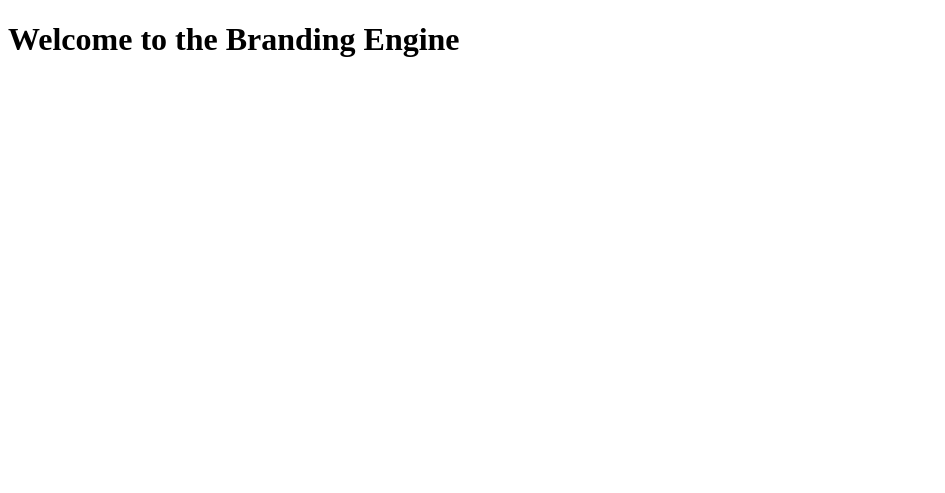
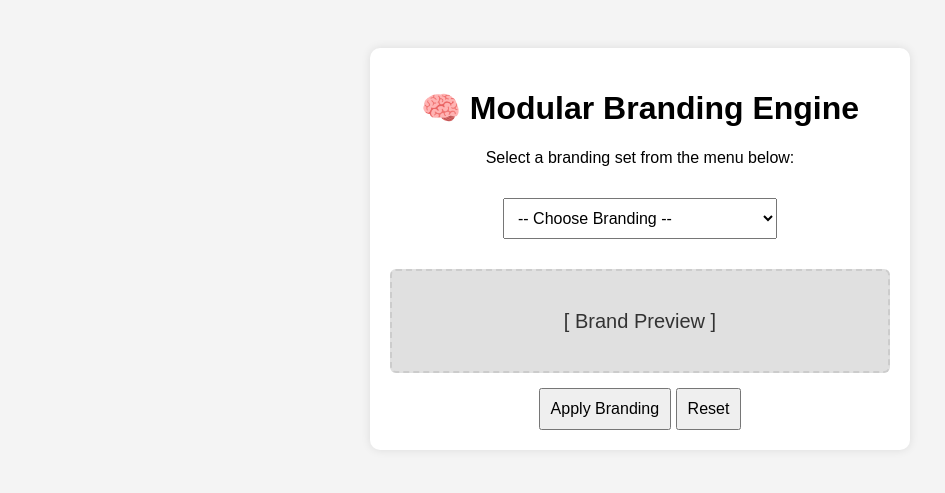
Before and after one commit to Kazoo61/branding-engine-app, a plain HTML site: page index.html in a window 1280 px wide. Shown: the whole page, without its empty margins (0-945 px from the left). Drawn offline with Linux system fonts and the light colour scheme.

Commit message:
Replaced index.html with interactive branding engine demo

```diff
--- a/index.html
+++ b/index.html
@@ -1,2 +1,76 @@
+
 <!DOCTYPE html>
-<html><head><title>Branding Engine</title></head><body><h1>Welcome to the Branding Engine</h1></body></html>
+<html lang="en">
+<head>
+    <meta charset="UTF-8">
+    <meta name="viewport" content="width=device-width, initial-scale=1.0">
+    <title>Modular Branding Engine App</title>
+    <style>
+        body {
+            font-family: Arial, sans-serif;
+            background: #f4f4f4;
+            padding: 40px;
+            text-align: center;
+        }
+        .container {
+            background: white;
+            padding: 20px;
+            border-radius: 10px;
+            max-width: 500px;
+            margin: auto;
+            box-shadow: 0 0 10px rgba(0,0,0,0.1);
+        }
+        select, button {
+            padding: 10px;
+            font-size: 16px;
+            margin-top: 15px;
+        }
+        #preview {
+            margin-top: 30px;
+            height: 100px;
+            line-height: 100px;
+            background-color: #e0e0e0;
+            border: 2px dashed #ccc;
+            border-radius: 6px;
+            font-size: 20px;
+            color: #333;
+        }
+    </style>
+</head>
+<body>
+    <div class="container">
+        <h1>🧠 Modular Branding Engine</h1>
+        <p>Select a branding set from the menu below:</p>
+        <select id="brandingSelect" onchange="updatePreview()">
+            <option value="">-- Choose Branding --</option>
+            <option value="From Dirt to Decommissioning™">From Dirt to Decommissioning™</option>
+            <option value="Optimize Your Business AI™">Optimize Your Business AI™</option>
+            <option value="AI Legal Prep Services™">AI Legal Prep Services™</option>
+        </select>
+        <div id="preview">[ Brand Preview ]</div>
+        <button onclick="applyBranding()">Apply Branding</button>
+        <button onclick="resetPreview()">Reset</button>
+    </div>
+
+    <script>
+        function updatePreview() {
+            const selected = document.getElementById("brandingSelect").value;
+            document.getElementById("preview").textContent = selected ? selected : "[ Brand Preview ]";
+        }
+
+        function applyBranding() {
+            const brand = document.getElementById("brandingSelect").value;
+            if (brand) {
+                alert("Branding applied: " + brand);
+            } else {
+                alert("Please select a branding option first.");
+            }
+        }
+
+        function resetPreview() {
+            document.getElementById("brandingSelect").value = "";
+            document.getElementById("preview").textContent = "[ Brand Preview ]";
+        }
+    </script>
+</body>
+</html>
```
